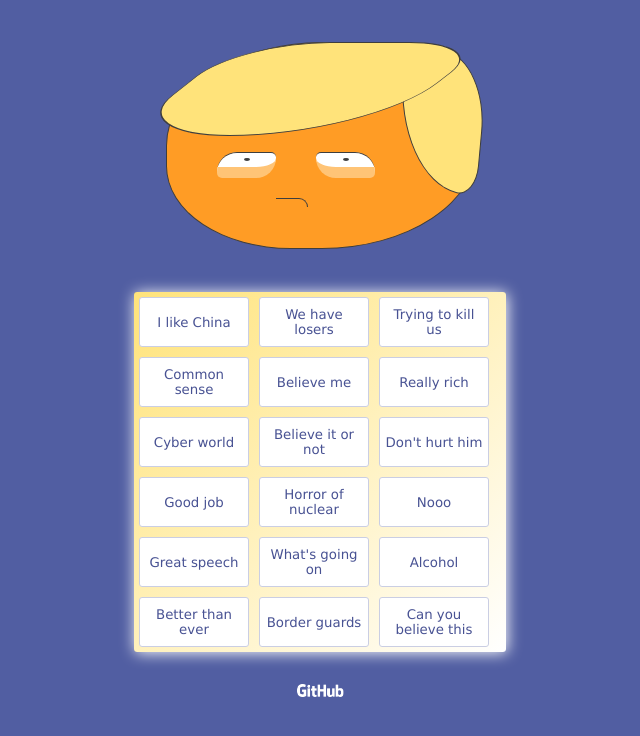
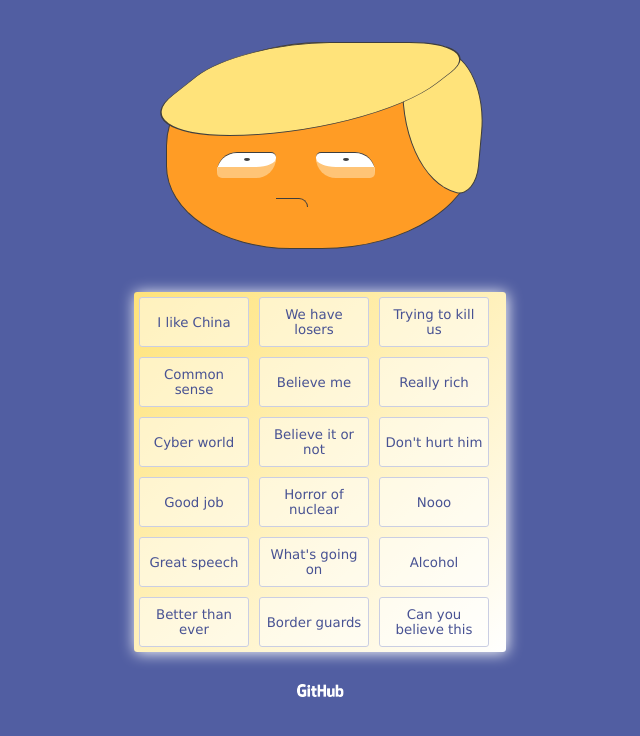
Before and after one commit to backuardo/trump-soundboard, a React (Create React App) app: page / in a window 1280 px wide. Shown: the top 736 px of the page, without its empty margins (320-960 px from the left). Built offline with nearby package versions, Linux system fonts and the light colour scheme.

Commit message:
fixed buttons

```diff
--- a/src/components/SoundButton.css
+++ b/src/components/SoundButton.css
@@ -9,7 +9,7 @@
   border-radius: 3px;
   /*box-shadow: 2px 2px 5px #24292d;*/
   font-family: inherit;
-  background: #ffffff;
+  background: rgba(255, 255, 255, 0.5);
   padding: 5px;
   color: #485293;
   outline: none;
```
